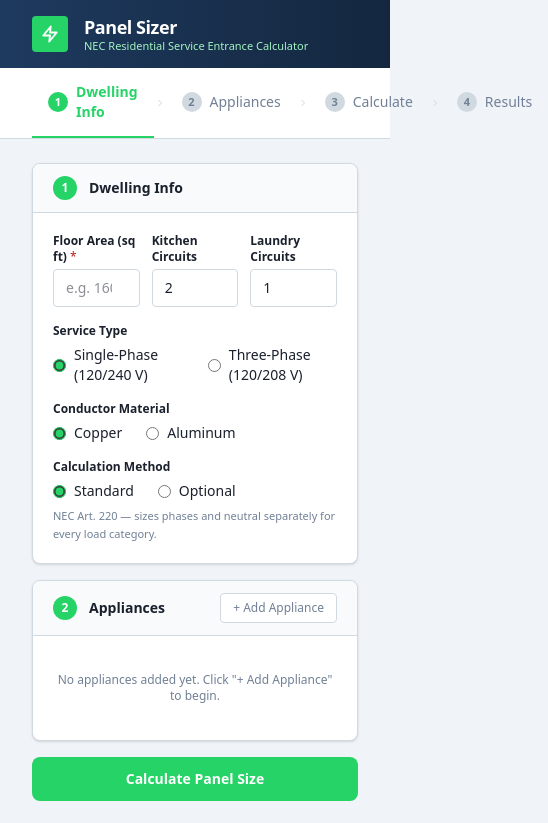
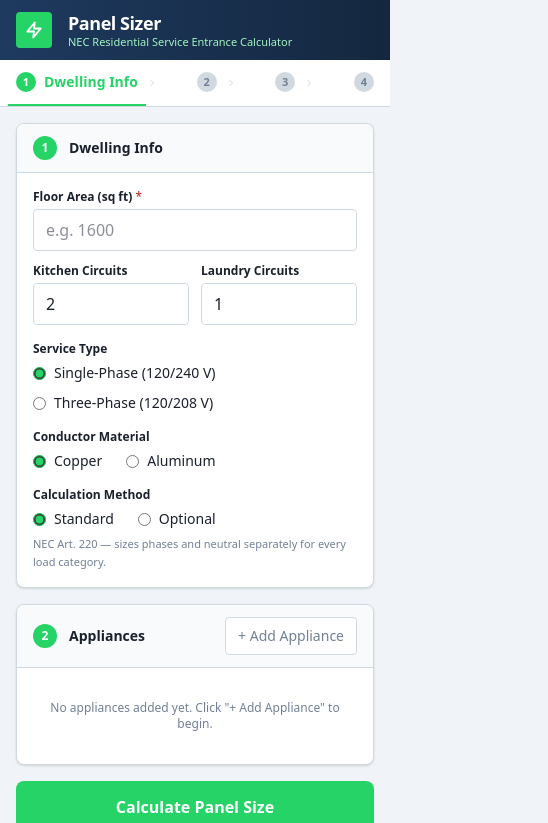
Before and after one commit to Larson-Building-Systems-Laboratory/PanelSizer_Web_Tool, a Next.js app in the folder frontend/: page / in a window 390 px wide. Shown: the top 823 px of the page, 548 px wide, since content can reach past the window. Built offline with nearby package versions, Linux system fonts and the light colour scheme.

Commit message:
mobile view optz

```diff
--- a/frontend/src/app/page.tsx
+++ b/frontend/src/app/page.tsx
@@ -1,6 +1,6 @@
 'use client';
 
-import { useState } from 'react';
+import { useEffect, useRef, useState } from 'react';
 import DwellingForm, { type DwellingValues } from '@/components/DwellingForm';
 import ApplianceList, { newAppliance, type Appliance } from '@/components/ApplianceList';
 import ResultsPanel from '@/components/ResultsPanel';
@@ -29,7 +29,16 @@ export default function Page() {
   const [error, setError] = useState<string | null>(null);
   const [results, setResults] = useState<CalculateResult | null>(null);
 
+  const resultsRef = useRef<HTMLDivElement>(null);
+
   const activeStep = results ? 4 : loading ? 3 : appliances.length > 0 ? 2 : 1;
+
+  // On the stacked (single-column) layout the results render below the form, so bring them into view
+  useEffect(() => {
+    if (results && window.matchMedia('(max-width: 900px)').matches) {
+      resultsRef.current?.scrollIntoView({ behavior: 'smooth', block: 'start' });
+    }
+  }, [results]);
 
   function updateDwelling(field: keyof DwellingValues, value: string | number) {
     setDwelling(prev => ({ ...prev, [field]: value }));
@@ -84,7 +93,7 @@ export default function Page() {
     <div className="flex flex-col">
 
       {/* Top header bar */}
-      <header className="bg-gradient-to-r from-header-from to-header-to px-8 py-4">
+      <header className="bg-gradient-to-r from-header-from to-header-to px-8 py-4 max-sm:px-4 max-sm:py-3">
         <div className="max-w-7xl mx-auto flex items-center gap-4">
           <div className="w-9 h-9 rounded bg-blue flex items-center justify-center flex-shrink-0">
             <svg width="18" height="18" viewBox="0 0 24 24" fill="none" stroke="white" strokeWidth="2.5" strokeLinecap="round" strokeLinejoin="round">
@@ -100,13 +109,13 @@ export default function Page() {
 
       {/* Step navigation */}
       <nav className="bg-white border-b border-border">
-        <div className="max-w-7xl mx-auto px-8 flex">
+        <div className="max-w-7xl mx-auto px-8 flex max-sm:px-2 max-sm:justify-between">
           {STEPS.map((step, idx) => {
             const isDone = step.id < activeStep;
             const isActive = step.id === activeStep;
             return (
               <div key={step.id} className="flex items-center">
-                <div className={`flex items-center gap-2 px-4 py-3.5 text-sm border-b-2 transition-colors ${
+                <div className={`flex items-center gap-2 px-4 py-3.5 text-sm border-b-2 transition-colors max-sm:px-2 max-sm:py-3 max-sm:whitespace-nowrap ${
                   isActive
                     ? 'border-b-blue text-blue font-semibold'
                     : isDone
@@ -116,7 +125,7 @@ export default function Page() {
                   <span className={`w-5 h-5 rounded-full text-[11px] font-bold flex items-center justify-center flex-shrink-0 ${
                     isActive ? 'bg-blue text-white' : isDone ? 'bg-green text-white' : 'bg-border text-muted'
                   }`}>{step.id}</span>
-                  {step.label}
+                  <span className={isActive ? undefined : 'max-sm:hidden'}>{step.label}</span>
                 </div>
                 {idx < STEPS.length - 1 && (
                   <svg className="text-border flex-shrink-0" width="12" height="12" viewBox="0 0 24 24" fill="none" stroke="currentColor" strokeWidth="2">
@@ -130,7 +139,7 @@ export default function Page() {
       </nav>
 
       {/* Main content */}
-      <main className="max-w-7xl mx-auto w-full px-8 py-6 grid grid-cols-[480px_1fr] gap-6 items-start max-[900px]:grid-cols-1">
+      <main className="max-w-7xl mx-auto w-full px-8 py-6 grid grid-cols-[480px_1fr] gap-6 items-start max-[900px]:grid-cols-1 max-sm:px-4 max-sm:py-4 max-sm:gap-4">
         <form className="flex flex-col gap-4" onSubmit={calculate}>
           <DwellingForm values={dwelling} onChange={updateDwelling} />
           <ApplianceList
@@ -148,15 +157,15 @@ export default function Page() {
           <button
             type="submit"
             disabled={loading}
-            className="bg-blue text-white font-semibold text-sm rounded-lg py-3 px-6 w-full cursor-pointer hover:opacity-90 hover:-translate-y-px active:translate-y-0 disabled:opacity-50 disabled:cursor-not-allowed transition-all"
+            className="bg-blue text-white font-semibold text-sm rounded-lg py-3 px-6 max-sm:py-3.5 max-sm:text-base w-full cursor-pointer hover:opacity-90 hover:-translate-y-px active:translate-y-0 disabled:opacity-50 disabled:cursor-not-allowed transition-all"
           >
             {loading ? 'Calculating…' : 'Calculate Panel Size'}
           </button>
         </form>
 
-        <div className="flex flex-col gap-4">
+        <div ref={resultsRef} className="flex flex-col gap-4 min-w-0 scroll-mt-4">
           {!results && !loading && (
-            <div className="bg-bg-card border border-border rounded-lg py-16 px-8 text-center shadow-sm">
+            <div className="bg-bg-card border border-border rounded-lg py-16 px-8 max-sm:py-10 max-sm:px-5 text-center shadow-sm">
               <div className="w-14 h-14 rounded-full bg-blue-light flex items-center justify-center mx-auto mb-4">
                 <svg width="24" height="24" viewBox="0 0 24 24" fill="none" stroke="currentColor" strokeWidth="2" strokeLinecap="round" strokeLinejoin="round" className="text-blue">
                   <rect x="3" y="3" width="18" height="18" rx="2"/><path d="M9 9h6M9 12h6M9 15h4"/>
@@ -169,7 +178,7 @@ export default function Page() {
             </div>
           )}
           {loading && (
-            <div className="bg-bg-card border border-border rounded-lg py-16 px-8 text-center shadow-sm">
+            <div className="bg-bg-card border border-border rounded-lg py-16 px-8 max-sm:py-10 max-sm:px-5 text-center shadow-sm">
               <div className="w-9 h-9 rounded-full border-[3px] border-border border-t-blue mx-auto mb-4 animate-spin" />
               <p className="text-sm text-muted">Running NEC calculations…</p>
             </div>
--- a/frontend/src/components/ApplianceList.tsx
+++ b/frontend/src/components/ApplianceList.tsx
@@ -18,7 +18,7 @@ const SUGGESTIONS = [
 ];
 
 const inputCls =
-  'bg-white border border-border rounded text-text text-sm px-2.5 py-2 w-full outline-none focus:border-blue focus:ring-1 focus:ring-blue transition-colors';
+  'bg-white border border-border rounded text-text text-sm max-sm:text-base px-2.5 py-2 w-full outline-none focus:border-blue focus:ring-1 focus:ring-blue transition-colors';
 
 interface RowProps {
   appliance: Appliance;
@@ -31,9 +31,9 @@ function ApplianceRow({ appliance, phase, onChange, onRemove }: RowProps) {
   const secondaryVoltage = phase === 3 ? 208 : 240;
 
   return (
-    <div className="grid grid-cols-[1fr_96px_80px_32px] gap-2 items-center py-2 border-b border-border last:border-b-0">
+    <div className="grid grid-cols-[1fr_96px_80px_32px] gap-2 items-center py-2 border-b border-border last:border-b-0 max-sm:grid-cols-[1fr_1fr_40px] max-sm:py-3 max-sm:first:pt-0 max-sm:last:pb-0">
       <input
-        className={inputCls}
+        className={`${inputCls} max-sm:col-span-3`}
         type="text"
         list="appliance-suggestions"
         placeholder="Appliance name"
@@ -69,7 +69,7 @@ function ApplianceRow({ appliance, phase, onChange, onRemove }: RowProps) {
         type="button"
         aria-label="Remove appliance"
         onClick={() => onRemove(appliance.id)}
-        className="w-[30px] h-[30px] flex items-center justify-center rounded border border-remove-border text-remove-fg text-sm cursor-pointer hover:bg-error-bg hover:text-red transition-colors"
+        className="w-[30px] h-[30px] max-sm:w-10 max-sm:h-10 flex items-center justify-center rounded border border-remove-border text-remove-fg text-sm cursor-pointer hover:bg-error-bg hover:text-red transition-colors"
       >
         ✕
       </button>
@@ -88,7 +88,7 @@ interface Props {
 export default function ApplianceList({ appliances, phase, onAdd, onChange, onRemove }: Props) {
   return (
     <section className="bg-bg-card border border-border rounded-lg shadow-sm overflow-hidden">
-      <div className="flex items-center justify-between px-5 py-3 border-b border-border bg-bg-card-hover">
+      <div className="flex items-center justify-between px-5 py-3 max-sm:px-4 border-b border-border bg-bg-card-hover">
         <div className="flex items-center gap-3">
           <span className="w-6 h-6 rounded-full bg-blue text-white text-xs font-bold flex items-center justify-center flex-shrink-0">2</span>
           <h2 className="text-sm font-semibold text-text">Appliances</h2>
@@ -96,13 +96,13 @@ export default function ApplianceList({ appliances, phase, onAdd, onChange, onRe
         <button
           type="button"
           onClick={onAdd}
-          className="bg-white border border-border text-muted text-xs px-3 py-1.5 rounded hover:border-blue hover:text-blue transition-colors cursor-pointer"
+          className="bg-white border border-border text-muted text-xs px-3 py-1.5 max-sm:text-sm max-sm:py-2 rounded hover:border-blue hover:text-blue transition-colors cursor-pointer"
         >
           + Add Appliance
         </button>
       </div>
 
-      <div className="p-5">
+      <div className="p-5 max-sm:p-4">
         {appliances.length === 0 && (
           <p className="text-xs text-muted text-center py-4">
             No appliances added yet. Click &quot;+ Add Appliance&quot; to begin.
@@ -111,7 +111,7 @@ export default function ApplianceList({ appliances, phase, onAdd, onChange, onRe
 
         {appliances.length > 0 && (
           <>
-            <div className="grid grid-cols-[1fr_96px_80px_32px] gap-2 pb-2 mb-1 border-b border-border text-[11px] font-semibold uppercase tracking-wider text-muted">
+            <div className="grid grid-cols-[1fr_96px_80px_32px] gap-2 pb-2 mb-1 max-sm:hidden border-b border-border text-[11px] font-semibold uppercase tracking-wider text-muted">
               <span>Name</span><span>Power</span><span>Voltage</span><span />
             </div>
             {appliances.map(a => (
--- a/frontend/src/components/CalculationLog.tsx
+++ b/frontend/src/components/CalculationLog.tsx
@@ -58,7 +58,7 @@ export default function CalculationLog({ log }: Props) {
   const sections = groupLog(log);
 
   return (
-    <div className="px-5 pb-5">
+    <div className="px-5 pb-5 max-sm:px-4 max-sm:pb-4">
       <h3 className="text-[11px] font-bold uppercase tracking-widest text-muted mb-3">
         Calculation Log
       </h3>
--- a/frontend/src/components/DwellingForm.tsx
+++ b/frontend/src/components/DwellingForm.tsx
@@ -13,21 +13,21 @@ interface Props {
 }
 
 const inputCls =
-  'bg-white border border-border rounded text-text text-sm px-3 py-2 w-full outline-none focus:border-blue focus:ring-1 focus:ring-blue transition-colors';
+  'bg-white border border-border rounded text-text text-sm max-sm:text-base px-3 py-2 w-full outline-none focus:border-blue focus:ring-1 focus:ring-blue transition-colors';
 
 const labelCls = 'block text-xs font-semibold text-text mb-1';
 
 export default function DwellingForm({ values, onChange }: Props) {
   return (
     <section className="bg-bg-card border border-border rounded-lg shadow-sm overflow-hidden">
-      <div className="flex items-center gap-3 px-5 py-3 border-b border-border bg-bg-card-hover">
+      <div className="flex items-center gap-3 px-5 py-3 max-sm:px-4 border-b border-border bg-bg-card-hover">
         <span className="w-6 h-6 rounded-full bg-blue text-white text-xs font-bold flex items-center justify-center flex-shrink-0">1</span>
         <h2 className="text-sm font-semibold text-text">Dwelling Info</h2>
       </div>
 
-      <div className="p-5">
-        <div className="grid grid-cols-3 gap-3 mb-4">
-          <div>
+      <div className="p-5 max-sm:p-4">
+        <div className="grid grid-cols-3 gap-3 mb-4 max-sm:grid-cols-2">
+          <div className="max-sm:col-span-2">
             <label className={labelCls}>
               Floor Area (sq ft) <span className="text-red font-normal">*</span>
             </label>
@@ -64,7 +64,7 @@ export default function DwellingForm({ values, onChange }: Props) {
 
         <div className="mb-4">
           <label className={labelCls}>Service Type</label>
-          <div className="flex gap-6 mt-1.5">
+          <div className="flex gap-6 mt-1.5 max-sm:flex-wrap max-sm:gap-y-2.5">
             {([
               { value: 1 as const, label: 'Single-Phase (120/240 V)' },
               { value: 3 as const, label: 'Three-Phase (120/208 V)' },
@@ -86,7 +86,7 @@ export default function DwellingForm({ values, onChange }: Props) {
 
         <div className="mb-4">
           <label className={labelCls}>Conductor Material</label>
-          <div className="flex gap-6 mt-1.5">
+          <div className="flex gap-6 mt-1.5 max-sm:flex-wrap max-sm:gap-y-2.5">
             {(['copper', 'aluminum'] as const).map(m => (
               <label key={m} className="flex items-center gap-2 text-sm text-text cursor-pointer select-none">
                 <input
@@ -105,7 +105,7 @@ export default function DwellingForm({ values, onChange }: Props) {
 
         <div>
           <label className={labelCls}>Calculation Method</label>
-          <div className="flex gap-6 mt-1.5">
+          <div className="flex gap-6 mt-1.5 max-sm:flex-wrap max-sm:gap-y-2.5">
             {(['Standard', 'Optional'] as const).map(m => (
               <label key={m} className="flex items-center gap-2 text-sm text-text cursor-pointer select-none">
                 <input
--- a/frontend/src/components/PanelDiagram.tsx
+++ b/frontend/src/components/PanelDiagram.tsx
@@ -74,7 +74,7 @@ export default function PanelDiagram({ phase, breakerAmps, conductorSize, neutra
   const groundLabel = `${groundSize} (${abbrev})`;
 
   return (
-    <svg viewBox={`0 0 ${WIDTH} ${svgHeight}`} className="w-full h-auto" role="img" aria-label="Service panel wiring schematic">
+    <svg viewBox={`0 0 ${WIDTH} ${svgHeight}`} className="w-full h-auto max-sm:min-w-[560px]" role="img" aria-label="Service panel wiring schematic">
       <rect
         x={4} y={4}
         width={WIDTH - 8} height={svgHeight - 8}
```
Also changed, not shown: frontend/src/components/ResultsPanel.tsx (+5 -4 lines), 1 other file (tests, documents, lock files or other folders).
